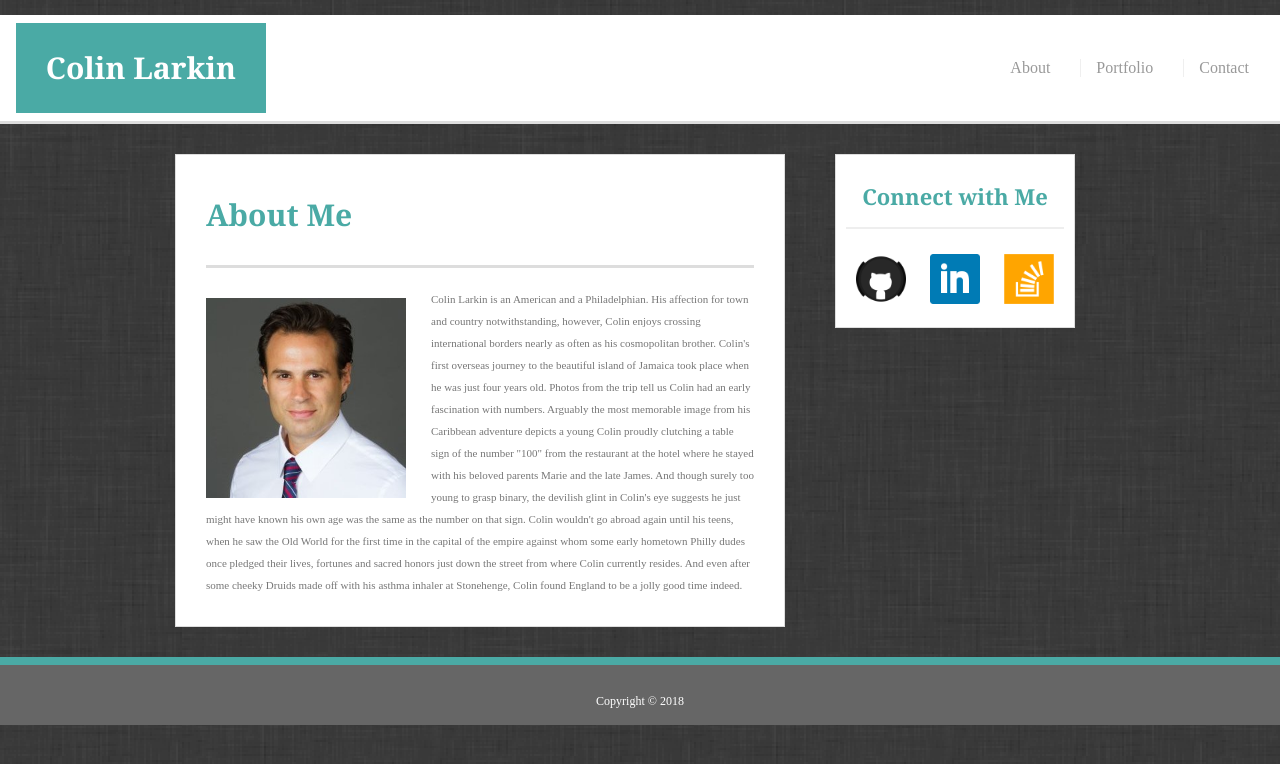
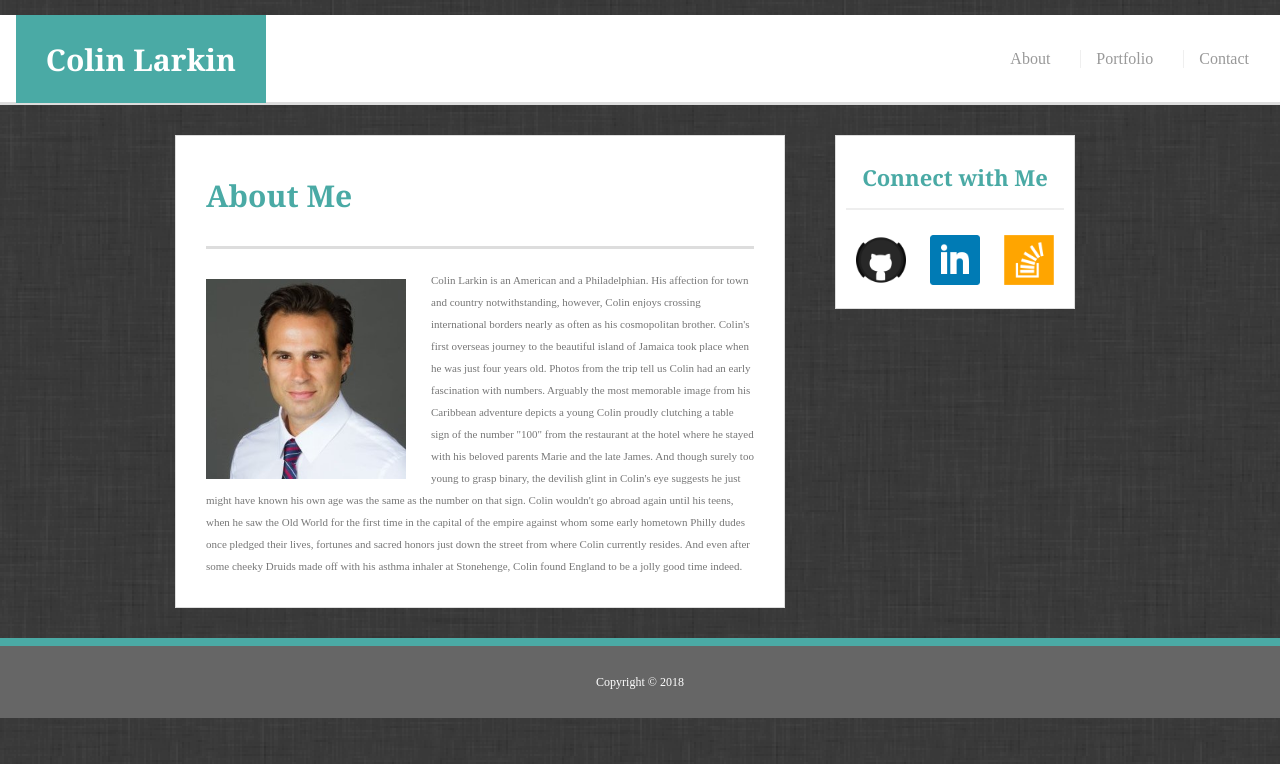
Before and after one commit to cjal920/Bootstrap-Portfolio, a plain HTML site: page index.html in a window 1280 px wide. Drawn offline with nearby package versions, Linux system fonts and the light colour scheme.

Commit message:
homework2 code

```diff
--- a/assets/css/style.css
+++ b/assets/css/style.css
@@ -51,7 +51,7 @@ h3 {
 
 #logo {
   width: 250px;
-  height: 90px;
+  height: 88px;
   font-family: Georgia, Times, "Times New Roman", serif;
   font-size: 30px;
   font-weight: 700;
@@ -62,7 +62,8 @@ h3 {
   background: #4aaaa5;
 }
 
-nav {
+.navbar {
+  height: 90px;
   background: #fff;
   border-bottom: 3px solid #ddd;
   margin-top: 15px;
@@ -82,6 +83,10 @@ a:first-child {
   border-left: 0 none;
 }
 
+a:hover {
+  color: #4aaaa5;
+}
+
 /* footer */
 
 footer {
@@ -92,7 +97,6 @@ footer {
   text-align: center;
   background: #666;
   border-top: 8px solid #4aaaa5;
-  height: 50px;
 }
 
 h3, h2 {
@@ -153,7 +157,6 @@ h3, h2 {
   border-style: solid;
   border-color: #777;
   border-width: 3px;
-
 }
 
 .work h3 {
```
Also changed, not shown: index.html (+0 -6 lines).
